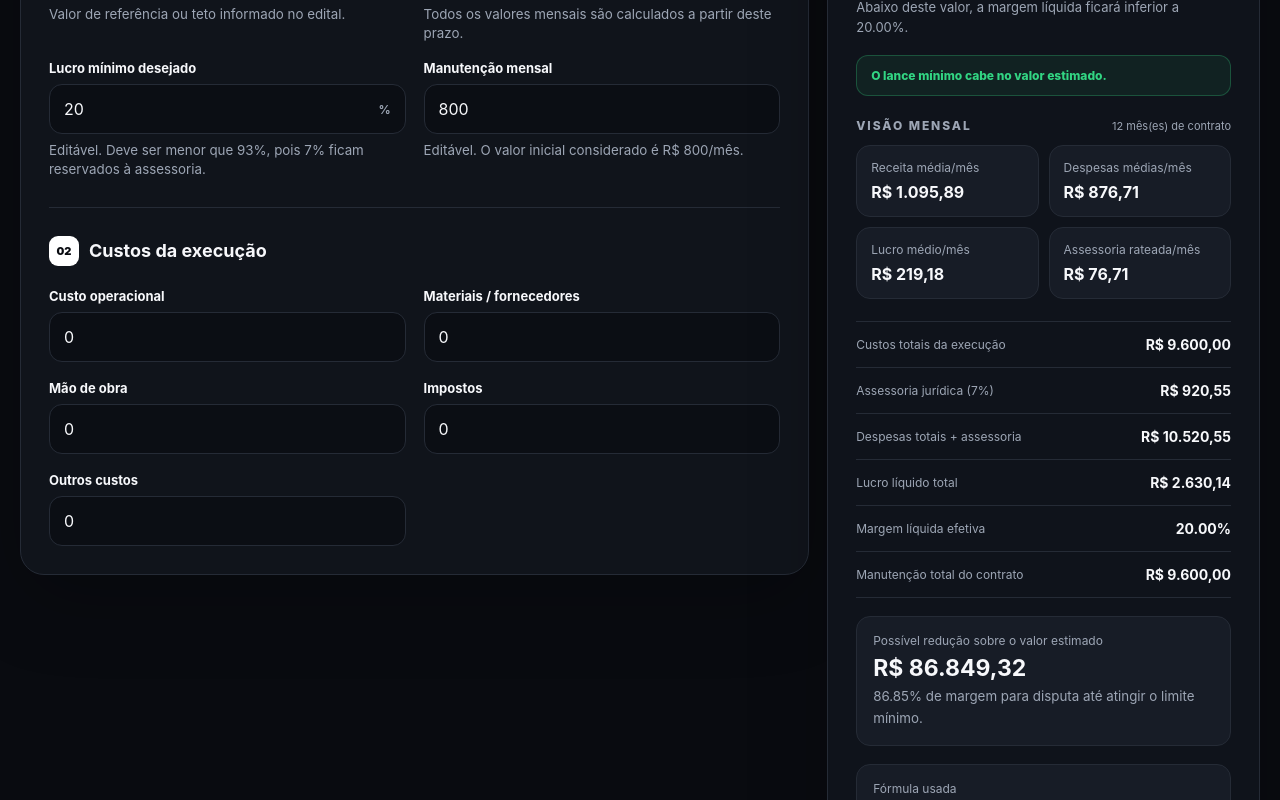
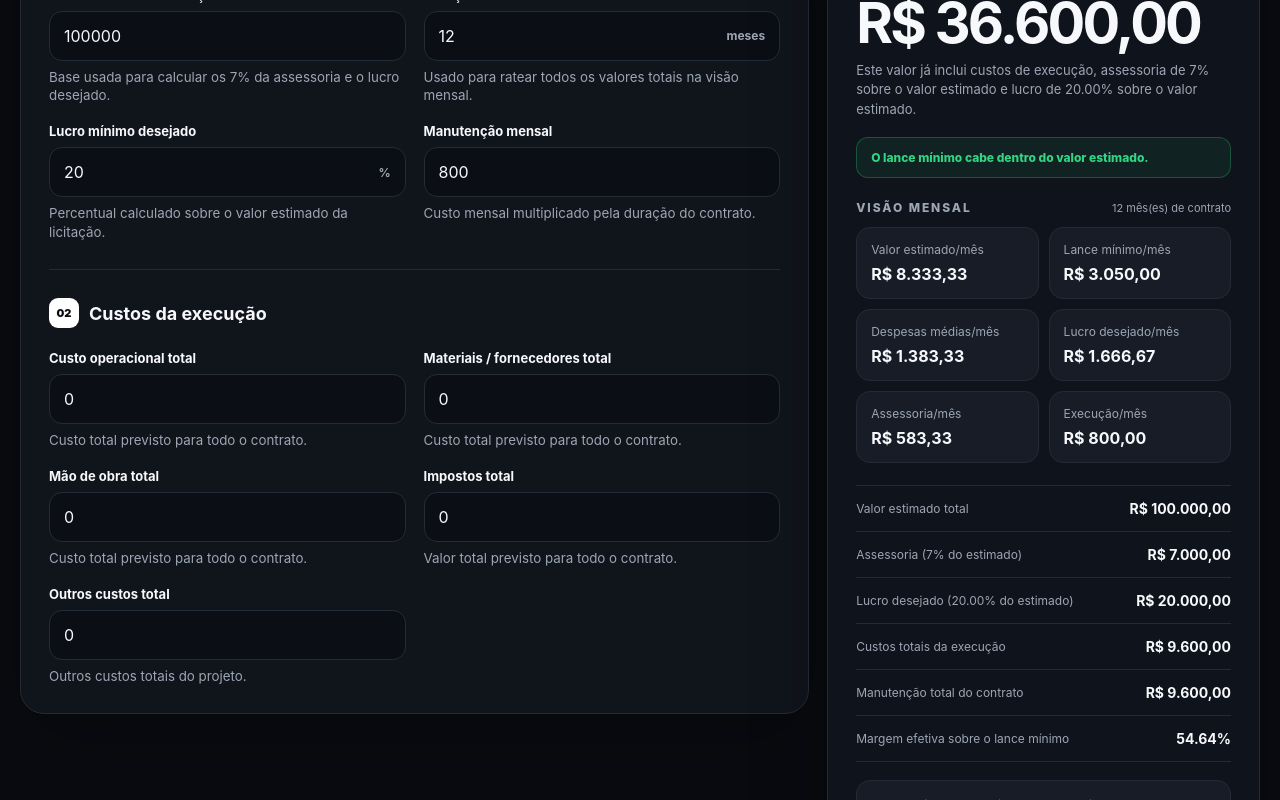
Before and after one commit to NNAK-DESENVOLVIMENTO/nnak-licitacao-calculadora, a Next.js app: page / in a window 1280 px wide. Shown: the part 400-1200 px from the top of the page. Built offline with nearby package versions, Linux system fonts and the light colour scheme.

Commit message:
fix: usa valor estimado como base da assessoria e lucro

```diff
--- a/app/page.tsx
+++ b/app/page.tsx
@@ -57,8 +57,9 @@ export default function Home() {
   const [mesesContrato, setMesesContrato] = useState("12");
 
   const resultado = useMemo(() => {
+    const estimado = numero(valorEstimado);
     const meses = Math.max(1, numero(mesesContrato));
-    const margemAlvo = numero(lucroMinimo);
+    const lucroPercentual = Math.max(0, numero(lucroMinimo));
 
     const custosFixos =
       numero(custoOperacional) +
@@ -67,50 +68,45 @@ export default function Home() {
       numero(impostos) +
       numero(outrosCustos);
 
-    const custoManutencao = numero(manutencaoMensal) * meses;
-    const custoBase = custosFixos + custoManutencao;
+    const manutencaoTotal = numero(manutencaoMensal) * meses;
+    const custosExecucao = custosFixos + manutencaoTotal;
 
-    const fatorDisponivel =
-      1 - ASSESSORIA_PERCENTUAL / 100 - margemAlvo / 100;
-    const margemValida = fatorDisponivel > 0;
+    // Regras de negócio: assessoria e lucro usam SEMPRE o valor estimado como base.
+    const assessoriaTotal = estimado * (ASSESSORIA_PERCENTUAL / 100);
+    const lucroDesejadoTotal = estimado * (lucroPercentual / 100);
+
+    // O menor lance deve cobrir execução + assessoria + lucro desejado.
     const lanceMinimo =
-      margemValida && custoBase > 0 ? custoBase / fatorDisponivel : 0;
+      custosExecucao + assessoriaTotal + lucroDesejadoTotal;
 
-    const assessoria = lanceMinimo * (ASSESSORIA_PERCENTUAL / 100);
-    const lucro = lanceMinimo - assessoria - custoBase;
-    const margem = lanceMinimo > 0 ? (lucro / lanceMinimo) * 100 : 0;
-
-    const receitaMensal = lanceMinimo / meses;
-    const custosMensaisBase = custoBase / meses;
-    const assessoriaMensal = assessoria / meses;
-    const despesasMensais = custosMensaisBase + assessoriaMensal;
-    const lucroMensal = lucro / meses;
-
-    const estimado = numero(valorEstimado);
-    const descontoPossivel = estimado > 0 ? estimado - lanceMinimo : 0;
+    const descontoPossivel = estimado - lanceMinimo;
     const descontoPercentual =
       estimado > 0 ? (descontoPossivel / estimado) * 100 : 0;
 
+    const margemEfetivaNoLance =
+      lanceMinimo > 0 ? (lucroDesejadoTotal / lanceMinimo) * 100 : 0;
+
     return {
+      estimado,
       meses,
-      margemAlvo,
-      margemValida,
+      lucroPercentual,
       custosFixos,
-      custoManutencao,
-      custoBase,
+      manutencaoTotal,
+      custosExecucao,
+      assessoriaTotal,
+      lucroDesejadoTotal,
       lanceMinimo,
-      assessoria,
-      lucro,
-      margem,
-      receitaMensal,
-      custosMensaisBase,
-      assessoriaMensal,
-      despesasMensais,
-      lucroMensal,
       descontoPossivel,
       descontoPercentual,
-      abaixoDoEstimado:
-        margemValida && (estimado === 0 || lanceMinimo <= estimado),
+      margemEfetivaNoLance,
+      viavel: estimado > 0 && lanceMinimo <= estimado,
+
+      valorEstimadoMensal: estimado / meses,
+      lanceMinimoMensal: lanceMinimo / meses,
+      custosExecucaoMensais: custosExecucao / meses,
+      assessoriaMensal: assessoriaTotal / meses,
+      lucroMensal: lucroDesejadoTotal / meses,
+      despesasMensais: (custosExecucao + assessoriaTotal) / meses,
     };
   }, [
     valorEstimado,
@@ -131,18 +127,20 @@ export default function Home() {
           <span className="eyebrow">NNAK · Licitações</span>
           <h1>Calculadora de Lance Mínimo</h1>
           <p>
-            Descubra até onde a NNAK pode reduzir o valor de uma proposta sem
-            comprometer a margem desejada e veja o resultado mensal do contrato.
+            Todos os percentuais usam o valor estimado da licitação como base.
+            O prazo do contrato é usado para distribuir receitas, despesas,
+            assessoria e lucro por mês.
           </p>
         </div>
+
         <div className="rules">
           <div>
-            <span>Assessoria fixa</span>
+            <span>Assessoria sobre o estimado</span>
             <strong>{ASSESSORIA_PERCENTUAL}%</strong>
           </div>
           <div>
-            <span>Lucro configurado</span>
-            <strong>{resultado.margemAlvo.toFixed(2)}%</strong>
+            <span>Lucro sobre o estimado</span>
+            <strong>{resultado.lucroPercentual.toFixed(2)}%</strong>
           </div>
         </div>
       </section>
@@ -161,27 +159,27 @@ export default function Home() {
               label="Valor estimado da licitação"
               value={valorEstimado}
               onChange={setValorEstimado}
-              hint="Valor de referência ou teto informado no edital."
+              hint="Base usada para calcular os 7% da assessoria e o lucro desejado."
             />
             <Campo
               label="Duração do contrato"
               value={mesesContrato}
               onChange={setMesesContrato}
               suffix="meses"
-              hint="Todos os valores mensais são calculados a partir deste prazo."
+              hint="Usado para ratear todos os valores totais na visão mensal."
             />
             <Campo
               label="Lucro mínimo desejado"
               value={lucroMinimo}
               onChange={setLucroMinimo}
               suffix="%"
-              hint="Editável. Deve ser menor que 93%, pois 7% ficam reservados à assessoria."
+              hint="Percentual calculado sobre o valor estimado da licitação."
             />
             <Campo
               label="Manutenção mensal"
               value={manutencaoMensal}
               onChange={setManutencaoMensal}
-              hint="Editável. O valor inicial considerado é R$ 800/mês."
+              hint="Custo mensal multiplicado pela duração do contrato."
             />
           </div>
 
@@ -196,25 +194,34 @@ export default function Home() {
 
           <div className="formGrid">
             <Campo
-              label="Custo operacional"
+              label="Custo operacional total"
               value={custoOperacional}
               onChange={setCustoOperacional}
+              hint="Custo total previsto para todo o contrato."
             />
             <Campo
-              label="Materiais / fornecedores"
+              label="Materiais / fornecedores total"
               value={materiais}
               onChange={setMateriais}
+              hint="Custo total previsto para todo o contrato."
             />
             <Campo
-              label="Mão de obra"
+              label="Mão de obra total"
               value={maoDeObra}
               onChange={setMaoDeObra}
+              hint="Custo total previsto para todo o contrato."
             />
-            <Campo label="Impostos" value={impostos} onChange={setImpostos} />
             <Campo
-              label="Outros custos"
+              label="Impostos total"
+              value={impostos}
+              onChange={setImpostos}
+              hint="Valor total previsto para todo o contrato."
+            />
+            <Campo
+              label="Outros custos total"
               value={outrosCustos}
               onChange={setOutrosCustos}
+              hint="Outros custos totais do projeto."
             />
           </div>
         </div>
@@ -223,30 +230,19 @@ export default function Home() {
           <span className="eyebrow">Resultado</span>
           <p className="resultLabel">Lance mínimo recomendado</p>
           <strong className="bigValue">
-            {resultado.margemValida
-              ? moeda.format(resultado.lanceMinimo)
-              : "Margem inválida"}
+            {moeda.format(resultado.lanceMinimo)}
           </strong>
+
           <p className="resultHelp">
-            {resultado.margemValida
-              ? `Abaixo deste valor, a margem líquida ficará inferior a ${resultado.margemAlvo.toFixed(2)}%.`
-              : "A soma de assessoria e lucro precisa ser inferior a 100%."}
+            Este valor já inclui custos de execução, assessoria de 7% sobre o
+            valor estimado e lucro de {resultado.lucroPercentual.toFixed(2)}%
+            sobre o valor estimado.
           </p>
 
-          <div
-            className={
-              resultado.margemValida
-                ? resultado.abaixoDoEstimado
-                  ? "status ok"
-                  : "status danger"
-                : "status danger"
-            }
-          >
-            {!resultado.margemValida
-              ? "Reduza o lucro desejado para menos de 93%."
-              : resultado.abaixoDoEstimado
-                ? "O lance mínimo cabe no valor estimado."
-                : "Os custos exigem um lance acima do valor estimado."}
+          <div className={resultado.viavel ? "status ok" : "status danger"}>
+            {resultado.viavel
+              ? "O lance mínimo cabe dentro do valor estimado."
+              : "Com estes custos e lucro, o lance mínimo supera o valor estimado."}
           </div>
 
           <div className="monthlyTitle">
@@ -256,61 +252,74 @@ export default function Home() {
 
           <div className="monthlyGrid">
             <div className="monthlyCard">
-              <span>Receita média/mês</span>
-              <strong>{moeda.format(resultado.receitaMensal)}</strong>
+              <span>Valor estimado/mês</span>
+              <strong>{moeda.format(resultado.valorEstimadoMensal)}</strong>
+            </div>
+            <div className="monthlyCard">
+              <span>Lance mínimo/mês</span>
+              <strong>{moeda.format(resultado.lanceMinimoMensal)}</strong>
             </div>
             <div className="monthlyCard">
               <span>Despesas médias/mês</span>
               <strong>{moeda.format(resultado.despesasMensais)}</strong>
             </div>
             <div className="monthlyCard">
-              <span>Lucro médio/mês</span>
+              <span>Lucro desejado/mês</span>
               <strong>{moeda.format(resultado.lucroMensal)}</strong>
             </div>
             <div className="monthlyCard">
-              <span>Assessoria rateada/mês</span>
+              <span>Assessoria/mês</span>
               <strong>{moeda.format(resultado.assessoriaMensal)}</strong>
+            </div>
+            <div className="monthlyCard">
+              <span>Execução/mês</span>
+              <strong>{moeda.format(resultado.custosExecucaoMensais)}</strong>
             </div>
           </div>
 
           <div className="metrics">
             <div>
-              <span>Custos totais da execução</span>
-              <strong>{moeda.format(resultado.custoBase)}</strong>
+              <span>Valor estimado total</span>
+              <strong>{moeda.format(resultado.estimado)}</strong>
             </div>
             <div>
-              <span>Assessoria jurídica (7%)</span>
-              <strong>{moeda.format(resultado.assessoria)}</strong>
+              <span>Assessoria (7% do estimado)</span>
+              <strong>{moeda.format(resultado.assessoriaTotal)}</strong>
             </div>
             <div>
-              <span>Despesas totais + assessoria</span>
-              <strong>
-                {moeda.format(resultado.custoBase + resultado.assessoria)}
-              </strong>
+              <span>
+                Lucro desejado ({resultado.lucroPercentual.toFixed(2)}% do estimado)
+              </span>
+              <strong>{moeda.format(resultado.lucroDesejadoTotal)}</strong>
             </div>
             <div>
-              <span>Lucro líquido total</span>
-              <strong>{moeda.format(resultado.lucro)}</strong>
-            </div>
-            <div>
-              <span>Margem líquida efetiva</span>
-              <strong>{resultado.margem.toFixed(2)}%</strong>
+              <span>Custos totais da execução</span>
+              <strong>{moeda.format(resultado.custosExecucao)}</strong>
             </div>
             <div>
               <span>Manutenção total do contrato</span>
-              <strong>{moeda.format(resultado.custoManutencao)}</strong>
+              <strong>{moeda.format(resultado.manutencaoTotal)}</strong>
+            </div>
+            <div>
+              <span>Margem efetiva sobre o lance mínimo</span>
+              <strong>{resultado.margemEfetivaNoLance.toFixed(2)}%</strong>
             </div>
           </div>
 
-          {numero(valorEstimado) > 0 && resultado.margemValida ? (
+          {resultado.estimado > 0 ? (
             <div className="limitBox">
-              <span>Possível redução sobre o valor estimado</span>
+              <span>
+                {resultado.descontoPossivel >= 0
+                  ? "Quanto ainda pode baixar do valor estimado"
+                  : "Quanto falta para o projeto caber no valor estimado"}
+              </span>
               <strong>
-                {moeda.format(Math.max(0, resultado.descontoPossivel))}
+                {moeda.format(Math.abs(resultado.descontoPossivel))}
               </strong>
               <small>
-                {Math.max(0, resultado.descontoPercentual).toFixed(2)}% de
-                margem para disputa até atingir o limite mínimo.
+                {resultado.descontoPossivel >= 0
+                  ? `${Math.max(0, resultado.descontoPercentual).toFixed(2)}% de espaço para disputa.`
+                  : "É necessário reduzir custos e/ou o lucro desejado."}
               </small>
             </div>
           ) : null}
@@ -318,7 +327,8 @@ export default function Home() {
           <div className="formula">
             <span>Fórmula usada</span>
             <code>
-              custos ÷ (1 − 7% − {resultado.margemAlvo.toFixed(2)}%)
+              lance mínimo = custos + (estimado × 7%) + (estimado ×{" "}
+              {resultado.lucroPercentual.toFixed(2)}%)
             </code>
           </div>
         </aside>
```
